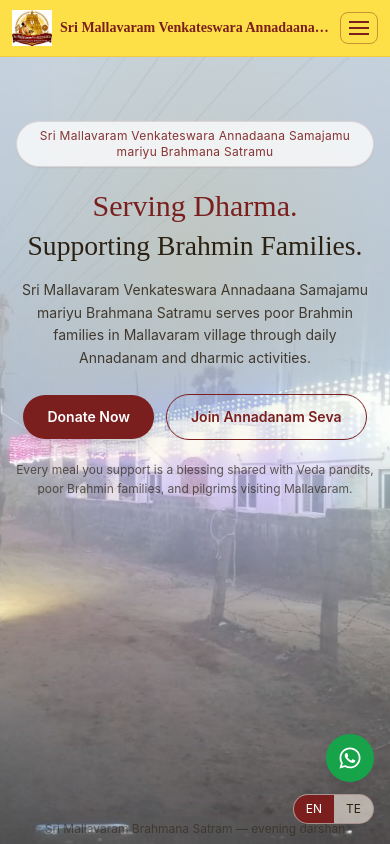
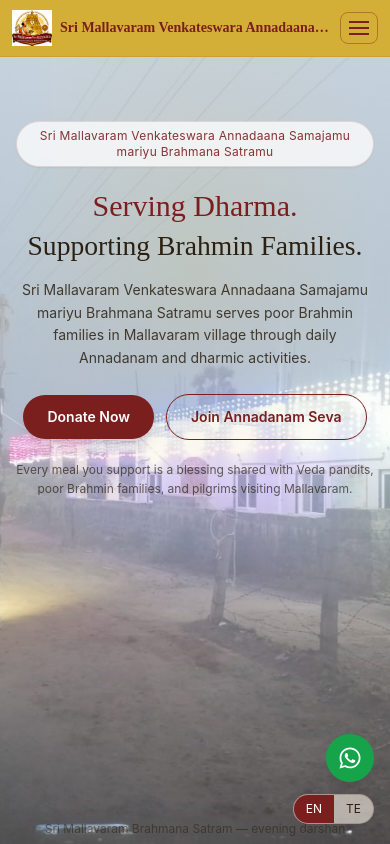
Before and after one commit to harikgdona/Mallavaramsvbs, a Next.js app: page / in a window 390 px wide. Shown: the top 844 px of the page. Built offline with nearby package versions, Linux system fonts and the light colour scheme.

Commit message:
replicate browser properties to mobile app

```diff
--- a/components/ConfigureColorField.tsx
+++ b/components/ConfigureColorField.tsx
@@ -41,13 +41,14 @@
   label: string;
   value: string;
   onChange: (next: string) => void;
+  disabled?: boolean;
 };
 
-export function ConfigureColorField({ label, value, onChange }: Props) {
+export function ConfigureColorField({ label, value, onChange, disabled }: Props) {
   const pickerHex = cssColorToHexForPicker(value);
 
   return (
-    <div className="grid gap-2">
+    <div className={disabled ? "grid gap-2 opacity-65" : "grid gap-2"}>
       <span className="text-xs font-medium text-text-dark/70">{label}</span>
       <div className="flex flex-wrap gap-1.5" role="group" aria-label={`${label} palette`}>
         {PALETTE.map((p) => (
@@ -55,29 +56,34 @@
             key={p.name}
             type="button"
             title={p.name}
+            disabled={disabled}
             onClick={() => onChange(p.value)}
-            className="h-7 w-7 rounded-md border border-maroon/25 shadow-sm shrink-0 focus:outline-none focus-visible:ring-2 focus-visible:ring-maroon/50 ring-offset-1"
+            className="h-7 w-7 rounded-md border border-maroon/25 shadow-sm shrink-0 focus:outline-none focus-visible:ring-2 focus-visible:ring-maroon/50 ring-offset-1 disabled:cursor-not-allowed disabled:opacity-50"
             style={{ background: p.value }}
           />
         ))}
       </div>
       <div className="flex flex-wrap items-center gap-2">
-        <label className="flex items-center gap-2 text-xs text-text-dark/65 cursor-pointer shrink-0">
+        <label
+          className={`flex items-center gap-2 text-xs text-text-dark/65 shrink-0 ${disabled ? "cursor-default" : "cursor-pointer"}`}
+        >
           <span className="sr-only">Pick {label}</span>
           <input
             type="color"
             value={pickerHex}
+            disabled={disabled}
             onChange={(e) => onChange(e.target.value)}
-            className="h-9 w-14 cursor-pointer rounded-lg border border-maroon/25 bg-white p-0.5"
+            className="h-9 w-14 rounded-lg border border-maroon/25 bg-white p-0.5 disabled:cursor-not-allowed"
           />
           Custom
         </label>
         <input
           type="text"
           value={value}
+          readOnly={disabled}
           onChange={(e) => onChange(e.target.value)}
           placeholder="#hex or rgba(...)"
-          className="min-w-[10rem] flex-1 rounded-xl border border-maroon/20 px-3 py-2 text-sm bg-sandal/40 font-mono"
+          className="min-w-[10rem] flex-1 rounded-xl border border-maroon/20 px-3 py-2 text-sm bg-sandal/40 font-mono read-only:bg-sandal/25"
         />
       </div>
     </div>
--- a/components/Header.tsx
+++ b/components/Header.tsx
@@ -8,6 +8,7 @@
 import { withBasePath } from "@/lib/basePath";
 import { resolveGalleryImageSrc } from "@/lib/galleryConfig";
 import { siteLeftMenuBackgroundFromConfig } from "@/lib/siteManualConfig";
+import { resolveSiteManualForUi } from "@/lib/siteManualSchema";
 
 const greatVibes = Great_Vibes({ weight: "400", subsets: ["latin"] });
 
@@ -29,7 +30,8 @@
 
 export function Header() {
   const t = useTranslate();
-  const { siteManual: c } = useSiteManual();
+  const { siteManual: raw } = useSiteManual();
+  const c = resolveSiteManualForUi(raw);
   const [open, setOpen] = useState(false);
   const SIDEBAR_WIDTH_PX = c.sidebarWidthPx;
   const leftMenuBg = siteLeftMenuBackgroundFromConfig(c);
--- a/lib/siteManualSchema.ts
+++ b/lib/siteManualSchema.ts
@@ -13,6 +13,8 @@
   siteLeftMenuGradientTo: string;
   siteMobileNavBarBackground: string;
   siteMobileNavMenuBackground: string;
+  /** When true, mobile nav bar uses `siteTopHeaderBackground` and menu panel uses `siteMainColumnBackground`. */
+  mirrorMobileColorsFromDesktop: boolean;
   sidebarWidthPx: number;
   topHeaderHeightClasses: string;
   topHeaderMoolaColumnWidthPx: number;
@@ -59,6 +61,7 @@
   siteLeftMenuGradientTo: "#F8F1E5",
   siteMobileNavBarBackground: "#FDE047",
   siteMobileNavMenuBackground: "rgba(248, 241, 229, 0.95)",
+  mirrorMobileColorsFromDesktop: true,
   sidebarWidthPx: 175,
   topHeaderHeightClasses: "h-[8.7rem] md:h-[9.9rem]",
   topHeaderMoolaColumnWidthPx: 112,
@@ -133,6 +136,7 @@
   next.siteLeftMenuGradientTo = str("siteLeftMenuGradientTo");
   next.siteMobileNavBarBackground = str("siteMobileNavBarBackground");
   next.siteMobileNavMenuBackground = str("siteMobileNavMenuBackground");
+  next.mirrorMobileColorsFromDesktop = bool("mirrorMobileColorsFromDesktop");
   next.sidebarWidthPx = Math.max(40, Math.round(num("sidebarWidthPx")));
   next.topHeaderHeightClasses = str("topHeaderHeightClasses");
   next.topHeaderMoolaColumnWidthPx = Math.max(20, Math.round(num("topHeaderMoolaColumnWidthPx")));
@@ -177,6 +181,16 @@
   return next;
 }
 
+/** Effective config for rendering: applies mobile color mirror when enabled. */
+export function resolveSiteManualForUi(cfg: SiteManualConfig): SiteManualConfig {
+  if (!cfg.mirrorMobileColorsFromDesktop) return cfg;
+  return {
+    ...cfg,
+    siteMobileNavBarBackground: cfg.siteTopHeaderBackground,
+    siteMobileNavMenuBackground: cfg.siteMainColumnBackground
+  };
+}
+
 export function siteLeftMenuBackgroundFromConfig(cfg: SiteManualConfig): string {
   return `linear-gradient(to bottom, ${cfg.siteLeftMenuGradientFrom}, ${cfg.siteLeftMenuGradientVia}, ${cfg.siteLeftMenuGradientTo})`;
 }
--- a/sections/ConfigureSection.tsx
+++ b/sections/ConfigureSection.tsx
@@ -13,7 +13,11 @@
   type GallerySlotConfig
 } from "@/lib/galleryConfig";
 import { withBasePath } from "@/lib/basePath";
-import { SITE_MANUAL_DEFAULTS, type SiteManualConfig } from "@/lib/siteManualSchema";
+import {
+  SITE_MANUAL_DEFAULTS,
+  resolveSiteManualForUi,
+  type SiteManualConfig
+} from "@/lib/siteManualSchema";
 import { ConfigureColorField } from "@/components/ConfigureColorField";
 
 type Overrides = Record<string, { en: string; te: string }>;
@@ -370,6 +374,27 @@
               Colors, sidebar width, top banner height classes, toranam strip, and title or address typography.
             </p>
 
+            <label className="flex items-start gap-3 rounded-xl border border-maroon/15 bg-sandal/20 p-3 md:p-4 mb-5 cursor-pointer">
+              <input
+                type="checkbox"
+                className="mt-1 h-4 w-4 shrink-0 rounded border-maroon/40 text-maroon focus:ring-maroon/40"
+                checked={siteManualDraft.mirrorMobileColorsFromDesktop}
+                onChange={(e) =>
+                  patchLayoutDraft((p) => ({ ...p, mirrorMobileColorsFromDesktop: e.target.checked }))
+                }
+              />
+              <span>
+                <span className="font-semibold text-sm text-maroon block">
+                  Use desktop colors on the phone layout
+                </span>
+                <span className="text-xs text-text-dark/70 mt-1 block leading-relaxed">
+                  When checked, the mobile top bar matches <strong>Top header background</strong> and the slide-down
+                  menu matches <strong>Main column background</strong>. Gallery, text, and header images already apply
+                  everywhere. Uncheck to set mobile bar and menu colors separately.
+                </span>
+              </span>
+            </label>
+
             <div className="grid gap-5 md:grid-cols-2">
               <ConfigureColorField
                 label="Top header background"
@@ -398,13 +423,23 @@
               />
               <ConfigureColorField
                 label="Mobile nav bar background"
-                value={siteManualDraft.siteMobileNavBarBackground}
+                disabled={siteManualDraft.mirrorMobileColorsFromDesktop}
+                value={
+                  siteManualDraft.mirrorMobileColorsFromDesktop
+                    ? resolveSiteManualForUi(siteManualDraft).siteMobileNavBarBackground
+                    : siteManualDraft.siteMobileNavBarBackground
+                }
                 onChange={(v) => patchLayoutDraft((p) => ({ ...p, siteMobileNavBarBackground: v }))}
               />
               <div className="md:col-span-2">
                 <ConfigureColorField
                   label="Mobile menu panel background"
-                  value={siteManualDraft.siteMobileNavMenuBackground}
+                  disabled={siteManualDraft.mirrorMobileColorsFromDesktop}
+                  value={
+                    siteManualDraft.mirrorMobileColorsFromDesktop
+                      ? resolveSiteManualForUi(siteManualDraft).siteMobileNavMenuBackground
+                      : siteManualDraft.siteMobileNavMenuBackground
+                  }
                   onChange={(v) => patchLayoutDraft((p) => ({ ...p, siteMobileNavMenuBackground: v }))}
                 />
               </div>
```
